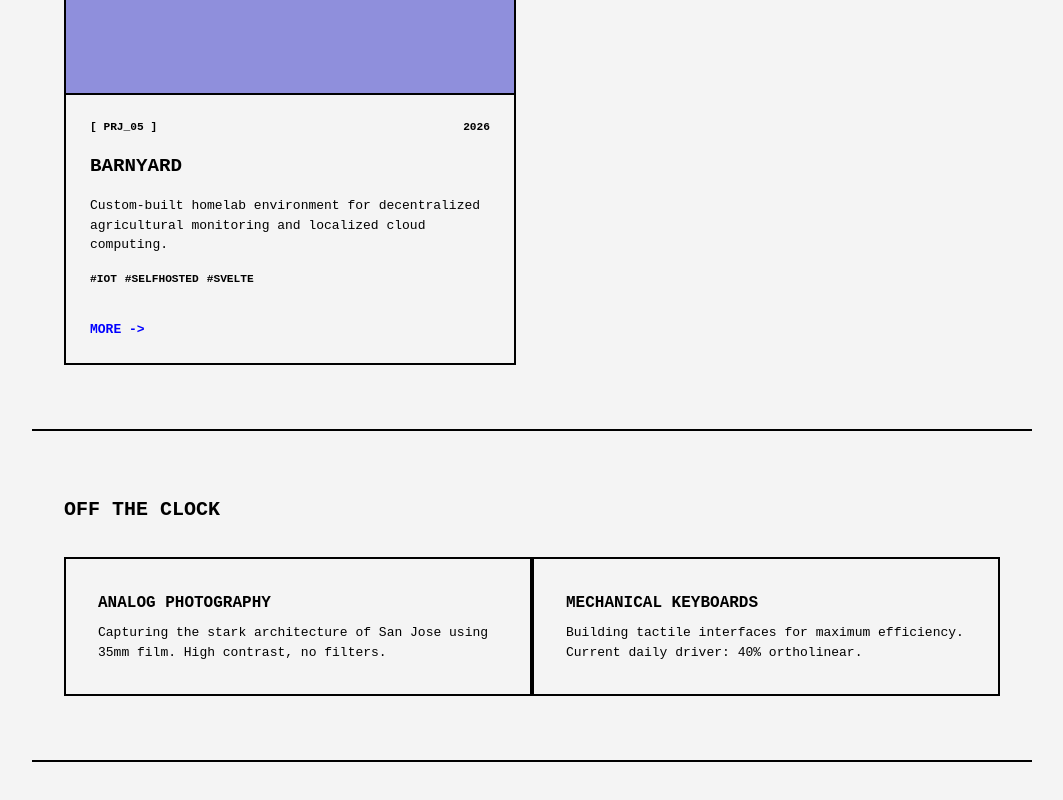
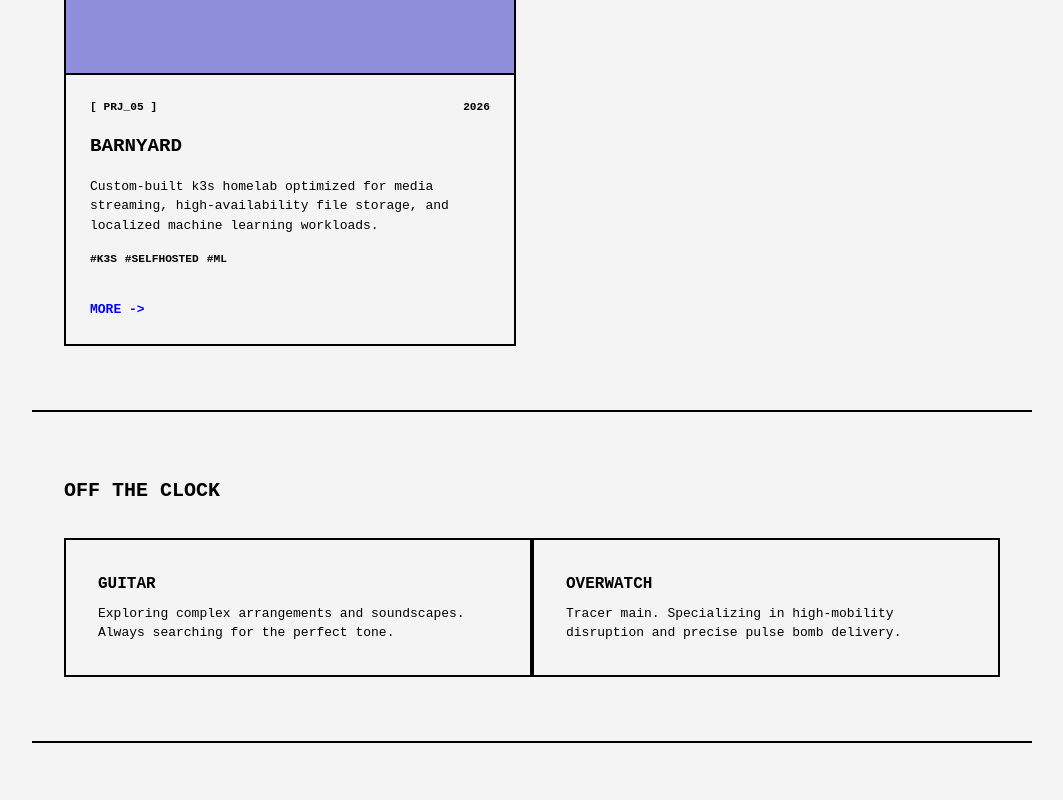
Before and after one commit to OpalWight/folio, a SvelteKit app: page / in a window 1280 px wide. Shown: the part 1824-2624 px from the top of the page, without its empty margins (108-1171 px from the left). Built offline with nearby package versions, Linux system fonts and the light colour scheme; no server answers.

Commit message:
update barnyard and hobbies

```diff
--- a/src/routes/+page.svelte
+++ b/src/routes/+page.svelte
@@ -22,14 +22,14 @@
     },
     {
       title: "BASE PAIRING PROBABILITY MODEL",
-      description: "Finding alternatives to noisy experimentally determined icSHAPE data by utilizing RNA base pairing probabilities.",
+      description: "Finding alternatives to noisy experimental icSHAPE data by utilizing RNA base pairing probabilities.",
       tags: ["#BIOINFORMATICS", "#MATH", "#TS"],
       link: "#",
     },
     {
       title: "BARNYARD",
-      description: "Custom-built homelab environment for decentralized agricultural monitoring and localized cloud computing.",
-      tags: ["#IOT", "#SELFHOSTED", "#SVELTE"],
+      description: "Custom-built k3s homelab optimized for media streaming, high-availability file storage, and localized machine learning workloads.",
+      tags: ["#K3S", "#SELFHOSTED", "#ML"],
       link: "#",
     }
   ];
@@ -203,24 +203,58 @@
 
 
 <section class="hobbies">
+
+
+
   <h2 class="section-header">OFF THE CLOCK</h2>
+
+
+
   <div class="grid grid-2">
+
+
+
     <div class="interactive-zone">
-      <h3 class="hobby-title">ANALOG PHOTOGRAPHY</h3>
-      <p>
-        Capturing the stark architecture of San Jose using 35mm film. High
-        contrast, no filters.
-      </p>
+
+
+
+      <h3 class="hobby-title">GUITAR</h3>
+
+
+
+      <p>Exploring complex arrangements and soundscapes. Always searching for the perfect tone.</p>
+
+
+
     </div>
+
+
+
     <div class="interactive-zone">
-      <h3 class="hobby-title">MECHANICAL KEYBOARDS</h3>
-      <p>
-        Building tactile interfaces for maximum efficiency. Current daily
-        driver: 40% ortholinear.
-      </p>
+
+
+
+      <h3 class="hobby-title">OVERWATCH</h3>
+
+
+
+      <p>Tracer main. Specializing in high-mobility disruption and precise pulse bomb delivery.</p>
+
+
+
     </div>
+
+
+
   </div>
+
+
+
 </section>
+
+
+
+
 
 <section class="ascii-art-container">
   <pre class="ascii-art">
```
